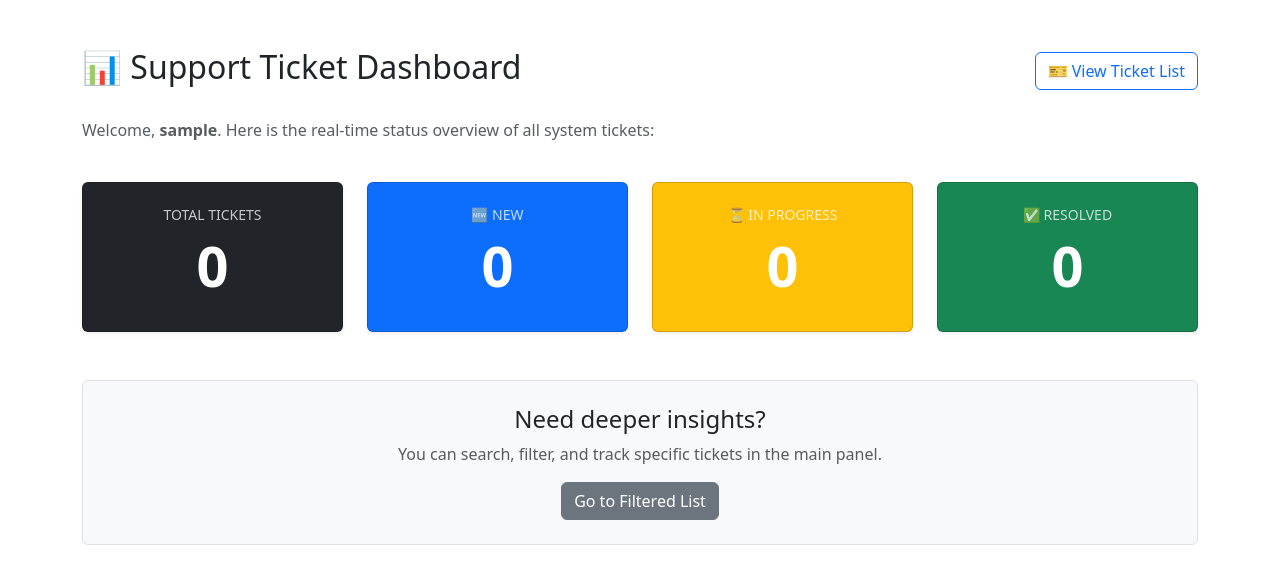
After one commit to daniel-marquez-dev/simple-helpdesk-ticket-system, a Django app: page /tickets/dashboard/ in a window 1280 px wide. The commit adds this page. Shown: the top 584 px of the page. Run offline with Django 5.2, Linux system fonts and the light colour scheme; the visitor is signed in with stand-in values (Sample User, id 1); data that the repository does not hold is empty.

Commit message:
Day 9 and 10 completed

```diff
--- a/config/settings.py
+++ b/config/settings.py
@@ -118,5 +118,5 @@ USE_TZ = True
 
 STATIC_URL = 'static/'
 
-LOGIN_REDIRECT_URL = '/tickets/create_ticket'  # O la URL que definan para el inicio
-LOGOUT_REDIRECT_URL = '/login/'
+LOGIN_REDIRECT_URL = 'ticket_list'
+LOGOUT_REDIRECT_URL = 'login'
--- a/config/urls.py
+++ b/config/urls.py
@@ -1,33 +1,22 @@
 """
 URL configuration for config project.
-
-The `urlpatterns` list routes URLs to views. For more information please see:
-    https://docs.djangoproject.com/en/6.0/topics/http/urls/
-Examples:
-Function views
-    1. Add an import:  from my_app import views
-    2. Add a URL to urlpatterns:  path('', views.home, name='home')
-Class-based views
-    1. Add an import:  from other_app.views import Home
-    2. Add a URL to urlpatterns:  path('', Home.as_view(), name='home')
-Including another URLconf
-    1. Import the include() function: from django.urls import include, path
-    2. Add a URL to urlpatterns:  path('blog/', include('blog.urls'))
 """
 from django.contrib import admin
 from django.urls import path, include
+from django.contrib.auth import views as auth_views
 from accounts.views import register_view
-from django.contrib.auth import views as auth_views
-from django.urls import path
 
 urlpatterns = [
-    path('admin/', admin.site.urls), # <--- Así de simple debe quedar
+    path('admin/', admin.site.urls),
 
-    # Rutas nativas de Django para Login y Logout
-    path('login/', auth_views.LoginView.as_view(template_name='accounts/login.html'), name='login'),
+    # 🔐 Rutas nativas de Django para Login y Logout
+    # Añadimos 'next_page' para forzar a Django a ir al listado de tickets en vez de buscar la ruta rota antigua
+    path('login/', auth_views.LoginView.as_view(template_name='accounts/login.html', next_page='ticket_list'), name='login'),
     path('logout/', auth_views.LogoutView.as_view(next_page='login'), name='logout'),
 
-    # Tu ruta personalizada de registro
+    # Ruta personalizada de registro
     path('register/', register_view, name='register'),
+
+    # Rutas de la aplicación de tickets
     path('tickets/', include('tickets.urls')),
 ]
--- /dev/null
+++ b/tickets/templates/tickets/dashboard.html
@@ -0,0 +1,69 @@
+<!DOCTYPE html>
+<html lang="en">
+<head>
+    <meta charset="UTF-8">
+    <title>Support Dashboard</title>
+    <link rel="stylesheet" href="https://cdn.jsdelivr.net/npm/bootstrap@5.3.0/dist/css/bootstrap.min.css">
+</head>
+<body class="container mt-5">
+
+    <div class="d-flex justify-content-between align-items-center mb-4">
+        <h2>📊 Support Ticket Dashboard</h2>
+        <div>
+            <a href="{% url 'ticket_list' %}" class="btn btn-outline-primary">🎫 View Ticket List</a>
+            {% if not user.is_staff %}
+                <a href="{% url 'create_ticket' %}" class="btn btn-primary">+ Create New Ticket</a>
+            {% endif %}
+        </div>
+    </div>
+
+    <p class="text-muted">
+        Welcome, <strong>{{ user.username }}</strong>. Here is the real-time status overview of {% if user.is_staff %}all system{% else %}your{% endif %} tickets:
+    </p>
+
+    <div class="row g-4 mt-2">
+        <div class="col-md-3">
+            <div class="card text-white bg-dark shadow-sm">
+                <div class="card-body text-center py-4">
+                    <h5 class="card-title text-uppercase small opacity-75">Total Tickets</h5>
+                    <p class="display-4 fw-bold my-2">{{ total_tickets }}</p>
+                </div>
+            </div>
+        </div>
+
+        <div class="col-md-3">
+            <div class="card text-white bg-primary shadow-sm">
+                <div class="card-body text-center py-4">
+                    <h5 class="card-title text-uppercase small opacity-75">🆕 New</h5>
+                    <p class="display-4 fw-bold my-2">{{ tickets_new }}</p>
+                </div>
+            </div>
+        </div>
+
+        <div class="col-md-3">
+            <div class="card text-white bg-warning shadow-sm">
+                <div class="card-body text-center py-4">
+                    <h5 class="card-title text-uppercase small opacity-75">⏳ In Progress</h5>
+                    <p class="display-4 fw-bold my-2">{{ tickets_in_progress }}</p>
+                </div>
+            </div>
+        </div>
+
+        <div class="col-md-3">
+            <div class="card text-white bg-success shadow-sm">
+                <div class="card-body text-center py-4">
+                    <h5 class="card-title text-uppercase small opacity-75">✅ Resolved</h5>
+                    <p class="display-4 fw-bold my-2">{{ tickets_resolved }}</p>
+                </div>
+            </div>
+        </div>
+    </div>
+
+    <div class="mt-5 p-4 bg-light rounded text-center border">
+        <h4>Need deeper insights?</h4>
+        <p class="text-muted mb-3">You can search, filter, and track specific tickets in the main panel.</p>
+        <a href="{% url 'ticket_list' %}" class="btn btn-secondary">Go to Filtered List</a>
+    </div>
+
+</body>
+</html>
--- a/tickets/urls.py
+++ b/tickets/urls.py
@@ -2,8 +2,9 @@ from django.urls import path
 from . import views
 
 urlpatterns = [
-    path('create_ticket/',views.create_ticket, name='create_ticket'),
-    path('successful/',views.successful, name='successful'),
     path('', views.ticketListView.as_view(), name='ticket_list'),
-    path('tickets/<int:pk>/', views.ticket_detail, name='ticket_detail'),
+    path('dashboard/', views.ticket_dashboard, name='ticket_dashboard'),
+    path('<int:pk>/', views.ticket_detail, name='ticket_detail'),
+    path('create/', views.create_ticket, name='create_ticket'),
+    path('successful/', views.successful, name='successful'),
 ]
--- a/tickets/views.py
+++ b/tickets/views.py
@@ -4,6 +4,7 @@ from django.contrib.auth.decorators import login_required
 from django.views.generic import ListView
 from django.contrib import messages
 from django.core.exceptions import PermissionDenied
+from django.db.models import Count # 👈 CAMBIO 1: Añadimos esta importación para las métricas
 
 from .models import Ticket, Comment
 from .forms import TicketForm, CommentForm, TicketStatusForm
@@ -87,41 +88,68 @@ def successful(request):
 def ticket_detail(request, pk):
     ticket = get_object_or_404(Ticket, pk=pk)
 
-    # Control de seguridad estricto
-    if not (request.user.is_staff or request.user.is_superuser) and ticket.created_by != request.user:
+    # Control de seguridad: solo el staff, superusuarios o el creador pueden ver el ticket
+    if not (request.user.is_superuser or request.user.is_staff) and ticket.created_by != request.user:
         raise PermissionDenied
 
     comments = ticket.comments.all()
 
-    # Inicializamos ambos formularios para pintarlos en el HTML
+    # Inicializamos los formularios con los datos actuales
     comment_form = CommentForm()
     status_form = TicketStatusForm(instance=ticket)
 
     if request.method == 'POST':
-        # ACCIÓN A (Día 7): El staff técnico cambia el estado del ticket
-        if 'update_status' in request.POST and (request.user.is_staff or request.user.is_superuser):
+        # 1. ¿El usuario es administrador y ha enviado el campo de estado (status)?
+        if (request.user.is_superuser or request.user.is_staff) and 'status' in request.POST:
             status_form = TicketStatusForm(request.POST, instance=ticket)
             if status_form.is_valid():
                 status_form.save()
-                messages.success(request, "¡Estado del ticket actualizado con éxito!")
+                messages.success(request, "Ticket status updated successfully!")
                 return redirect('ticket_detail', pk=ticket.pk)
 
-        # ACCIÓN B (Día 6): Cualquier usuario añade un comentario
-        elif 'add_comment' in request.POST:
+        # 2. Si no es un cambio de estado, comprobamos si está enviando un comentario (campo message)
+        elif 'message' in request.POST:
             comment_form = CommentForm(request.POST)
             if comment_form.is_valid():
                 comment = comment_form.save(commit=False)
                 comment.ticket = ticket
                 comment.author = request.user
                 comment.save()
-                messages.success(request, "¡Comentario añadido correctamente!")
+                messages.success(request, "Comment added successfully!")
                 return redirect('ticket_detail', pk=ticket.pk)
 
     context = {
         'ticket': ticket,
         'comments': comments,
-        'comment_form': comment_form, # Cambiado de 'form' a 'comment_form' para evitar confusiones
-        'status_form': status_form,   # DÍA 7: Pasamos el formulario de estados al HTML
+        'comment_form': comment_form,
+        'status_form': status_form,
     }
 
-    return render(request, 'tickets/ticket-detail.html', context)
+    return render(request, 'tickets/ticket_detail.html', context)
+
+
+# --- DÍA 9: VISTA DEL DASHBOARD (PANEL DE CONTROL) 👈 CAMBIO 2: Añadimos la nueva vista ---
+
+@login_required
+def ticket_dashboard(request):
+    # 1. Filtro base: Staff ve métricas globales; usuario común solo ve las de sus propios tickets
+    if request.user.is_staff or request.user.is_superuser:
+        base_queryset = Ticket.objects.all()
+    else:
+        base_queryset = Ticket.objects.filter(created_by=request.user)
+
+    # 2. Agrupamos y contamos por estado en una sola consulta
+    status_counts = base_queryset.values('status').annotate(total=Count('id'))
+
+    # Lo pasamos a un diccionario simple para mapearlo fácilmente
+    counts_dict = {item['status']: item['total'] for item in status_counts}
+
+    # 3. Pasamos las métricas al contexto asegurando un valor de 0 si no hay registros todavía
+    context = {
+        'total_tickets': base_queryset.count(),
+        'tickets_new': counts_dict.get('new', 0),
+        'tickets_in_progress': counts_dict.get('in_progress', 0),
+        'tickets_resolved': counts_dict.get('resolved', 0),
+    }
+
+    return render(request, 'tickets/dashboard.html', context)
```
Also changed, not shown: tickets/templates/tickets/create_ticket.html (+59 -71 lines), tickets/templates/tickets/ticket_detail.html (renamed from tickets/templates/tickets/ticket-detail.html, +20 -0 lines), tickets/templates/tickets/ticket_list.html (+7 -3 lines).
